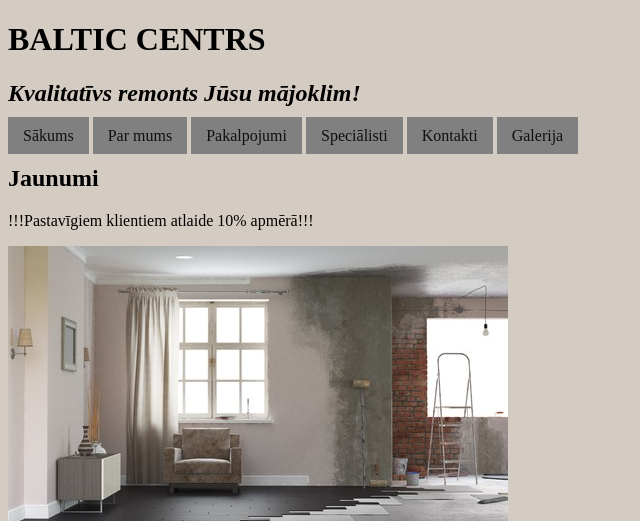
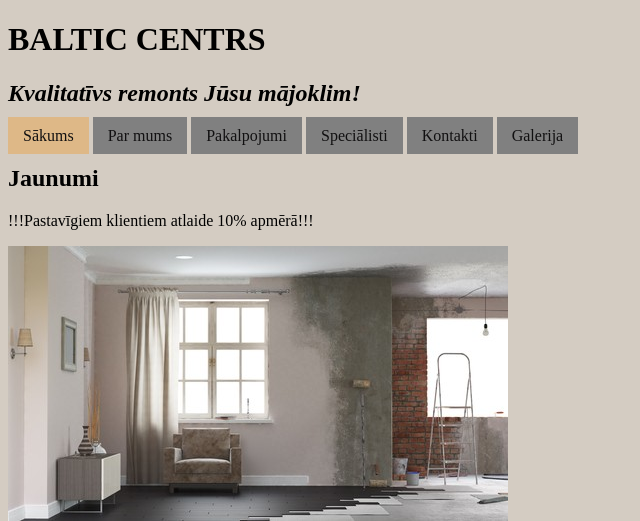
Before and after one commit to jk-web-admin-0722/Eksamens_TK, a Flask app: page /home in a window 1280 px wide. Shown: the top 521 px of the page, without its empty margins (0-640 px from the left). Run offline with Flask 2, Linux system fonts and the light colour scheme.

Commit message:
set lapas

```diff
--- a/templates/galerija.html
+++ b/templates/galerija.html
@@ -1,4 +1,6 @@
 {% extends "layout.html" %}
+
+{% set lapa = "galerija" %}
 
 {% block saturs %}
 
--- a/templates/home.html
+++ b/templates/home.html
@@ -1,4 +1,6 @@
 {% extends "layout.html" %}
+
+{% set lapa = "home" %}
 
 {% block saturs %}
         <h2>Jaunumi</h2>
--- a/templates/kontakti.html
+++ b/templates/kontakti.html
@@ -1,4 +1,6 @@
 {% extends "layout.html" %}
+
+{% set lapa = "kontakti" %}
 
 {% block saturs %}
 
--- a/templates/layout.html
+++ b/templates/layout.html
@@ -13,17 +13,17 @@
     <h2><strong><em>Kvalitatīvs remonts Jūsu mājoklim!</em></strong></h2>
 
     <ul class="nav">
-        <li><a href="home">Sākums</a></li>
+        <li><a {% if lapa == "home" %} class="active" {% endif %} href="home">Sākums</a></li>
 
-        <li><a href="sakumlapa">Par mums</a></li>
+        <li><a {% if lapa == "sakumlapa" %} class="active" {% endif %} href="sakumlapa">Par mums</a></li>
 
-        <li><a href="pakalpojumi">Pakalpojumi</a></li>
+        <li><a {% if lapa == "pakalpojumi" %} class="active" {% endif %} href="pakalpojumi">Pakalpojumi</a></li>
 
-        <li><a href="specialisti">Speciālisti</a></li>
+        <li><a {% if lapa == "specialisti" %} class="active" {% endif %} href="specialisti">Speciālisti</a></li>
 
-        <li><a href="kontakti">Kontakti</a></li>
+        <li><a {% if lapa == "kontakti" %} class="active" {% endif %} href="kontakti">Kontakti</a></li>
 
-        <li><a href="galerija">Galerija</a></li>
+        <li><a {% if lapa == "galerija" %} class="active" {% endif %} href="galerija">Galerija</a></li>
 
     </ul>
 
--- a/templates/pakalpojumi.html
+++ b/templates/pakalpojumi.html
@@ -1,4 +1,6 @@
 {% extends "layout.html" %}
+
+{% set lapa = "pakalpojumi" %}
 
 {% block saturs %}
     <p>Ja Jums ir nepieciešamā palīdzība mājokļa vai biroja remotdarbos, mēs esam gatavi sniegt sekojošos pakalpojumus:</p>
--- a/templates/sakumlapa.html
+++ b/templates/sakumlapa.html
@@ -1,4 +1,6 @@
 {% extends "layout.html" %}
+
+{% set lapa = "sakumlapa" %}
 
 {% block saturs %}
 
--- a/templates/specialisti.html
+++ b/templates/specialisti.html
@@ -1,4 +1,6 @@
 {% extends "layout.html" %}
+
+{% set lapa = "specialisti" %}
 
 {% block saturs %}
     <h2>Vadošais speciālists</h2>
```
